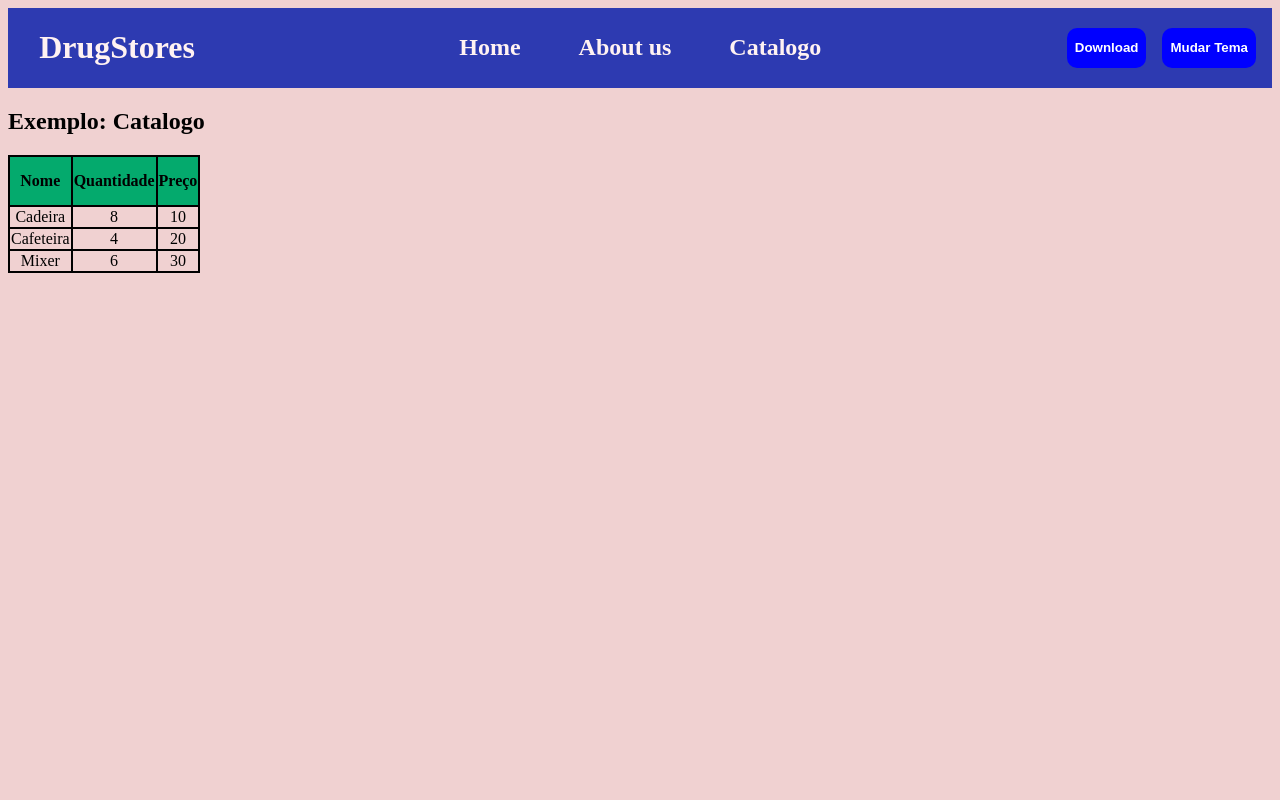
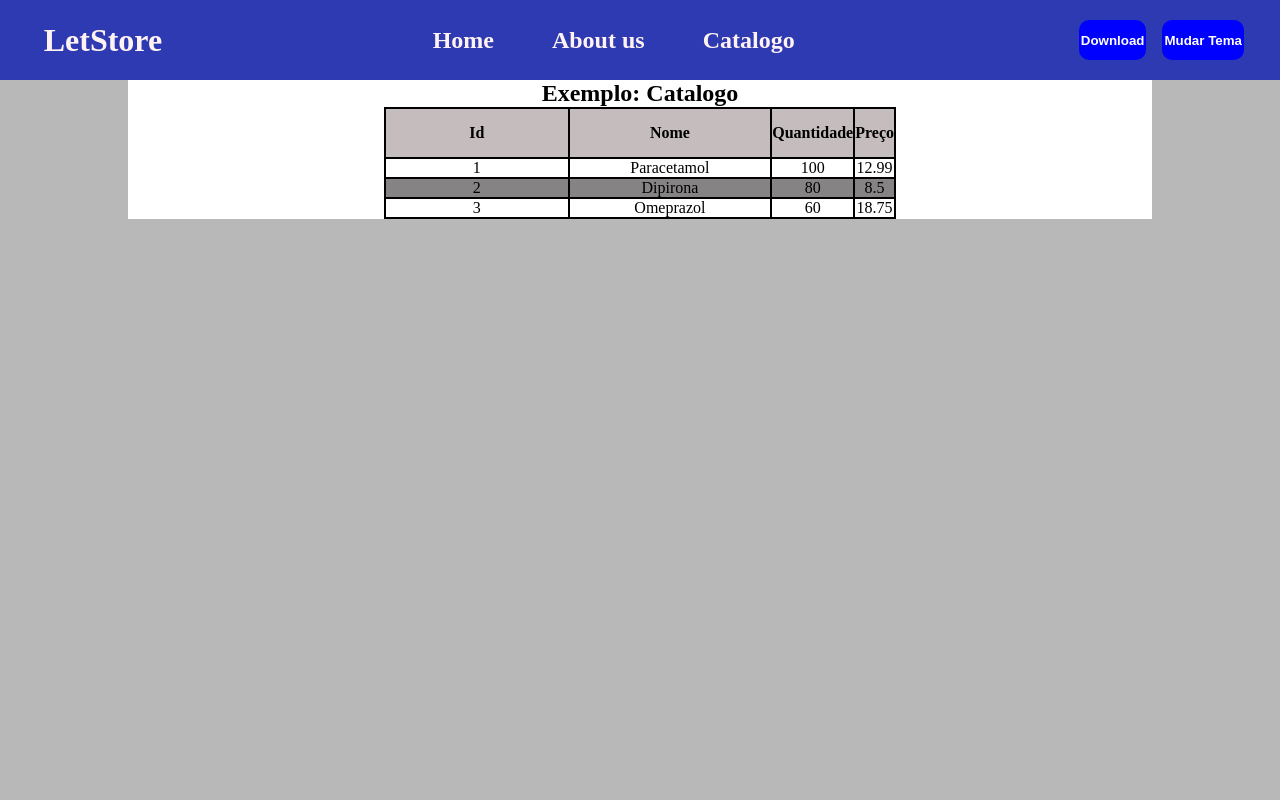
Before and after one commit to VerttB/TrabalhoEDII, a Flask app: page /catalogo in a window 1280 px wide. Run offline with Flask 3, Linux system fonts and the light colour scheme.

Commit message:
reset css

```diff
--- /dev/null
+++ b/arquivos/teste.json
@@ -0,0 +1,17 @@
+{
+    "1": {
+        "nome": "Paracetamol",
+        "quantidade": 100,
+        "preco": 12.99
+    },
+    "2": {
+        "nome": "Dipirona",
+        "quantidade": 80,
+        "preco": 8.50
+    },
+    "3": {
+        "nome": "Omeprazol",
+        "quantidade": 60,
+        "preco": 18.75
+    }
+}
--- a/arquivos/teste.txt
+++ /dev/null
@@ -1 +0,0 @@
-dwadawdawdawd
--- a/dicionario.py
+++ b/dicionario.py
@@ -1,4 +1,4 @@
-dict = {}
+import json
 
 def adicionarProduto():
     pass
@@ -8,7 +8,10 @@ def atualizarPesquisa():
     pass
 def modificarProduto():
     pass
-def criarArquivo():
+def atualizarArquivo():
     pass
 def lerArquivo():
-    pass
+    dados = {}
+    with open('arquivos/teste.json', 'r') as arquivo:
+        dados = json.load(arquivo)
+    return dados
--- a/main.py
+++ b/main.py
@@ -1,5 +1,6 @@
-from flask import Flask,url_for,render_template,send_file
+from flask import Flask,url_for,render_template,send_file,request
 import os
+import dicionario
 
 # inicializaçaõ
 
@@ -12,11 +13,12 @@ def principal():
 @app.route('/catalogo')
 def catalogo():
     titulo= "Catalogo"
-    catalogo = [
-        {"nome": "Cadeira", "quantidade": 8, "preco" : 10},
-        {"nome": "Cafeteira", "quantidade": 4, "preco" : 20},
-        {"nome": "Mixer", "quantidade": 6, "preco" : 30},
-    ]
+    catalogo = dicionario.lerArquivo()
+    print(f"Esse é o catalogo: {catalogo}")
+    #     {"nome": "Cadeira", "quantidade": 8, "preco" : 10},
+    #     {"nome": "Cafeteira", "quantidade": 4, "preco" : 20},
+    #     {"nome": "Mixer", "quantidade": 6, "preco" : 30},
+
     return render_template('catalogo.html', titulo = titulo, catalogo = catalogo)
 
 @app.route('/about')
@@ -28,6 +30,11 @@ def download():
     path = 'arquivos/teste.txt'
     return send_file(path, as_attachment=True)
 
+# @app.route('/lerTexto', methods=['POST'])
+# def lerTexto():
+#     texto = request.form['texto']
+#     return f"O texto digitado foi {texto}"
+
 # @app.route('/index')
 # def sobre3():
 #     return render_template('index.html')
@@ -37,5 +44,6 @@ def download():
 
 
 #execução
+print(f"Esse é o catalogo: {catalogo}")
 print("iae alysson")
 app.run(debug = True)
--- /dev/null
+++ b/static/styles/catalogo.css
@@ -0,0 +1,49 @@
+@import url("variaveis.css");
+
+
+.catalogo__catalogo{
+
+    display: grid;
+    justify-content: center;
+    align-items: center;
+    position: relative;
+    width: 100%;
+
+}
+
+.conteudo__catalogo__tabela{
+
+    background-color: rgb(255, 255, 255);
+    width: 80%;
+    margin-right: 10%;
+    margin-left: 10%;
+    display: flex;
+    flex-direction: column;
+    align-items: center;
+    position: absolute;
+
+}
+th{
+    background-color: rgb(197, 189, 189);
+    height: 50px;
+    width: 100px;
+    color: var(--cor-texto);
+}
+.table{
+    border-collapse: collapse;
+
+}
+
+th,td{
+    text-align: center;
+}
+tr:nth-child(even) {
+    background-color: #858383;
+}
+tr:hover{
+    background-color: rgb(209, 236, 245);
+}
+.table, thead, th,td{
+    border: 2px solid black;
+    width: 50%;
+}
--- a/static/styles/indexStyle.css
+++ b/static/styles/indexStyle.css
@@ -1,23 +1,5 @@
+@import url("variaveis.css");
 
-:root{
-    --cor-de-fundo: rgb(240, 209, 209);
-    --cor-barra: rgb(45, 58, 177);
-    --cor-texto-barra:rgb(255, 242, 242);
-    --cor-texto: black;
-    --cor-texto-hover: rgb(229, 224, 255);
-    --cor-titulo-barra: rgb(255, 242, 242);
-    --cor-titulo: black;
-}
-
-.mudar-tema{
-    --cor-de-fundo: rgb(34, 40, 49);
-    --cor-barra: rgb(49, 54, 63);
-    --cor-texto-barra: rgb(238, 238, 238);
-    --cor-texto: white;
-    --cor-texto-hover: rgb(118, 171, 174);
-    --cor-titulo-barra: rgb(238, 238, 238);
-    --cor-titulo: rgb(238, 238, 238);
-}
 
 
 body{
@@ -25,7 +7,7 @@ body{
 }
 
 .cabecalho{
-
+    padding: 20px;
     background-color: var(--cor-barra);
     /* border-radius: 12px; */
     align-self: center;
@@ -100,7 +82,7 @@ body{
 .conteudo__informacoes{
     display: flex;
     flex-direction: column;
-    gap: 12px;
+    gap: 3rem;
 
 }
 
@@ -128,31 +110,3 @@ body{
 .about{
     flex-direction: column;
 }
-
-.catalogo{
-    width: 100%;
-    margin-left: 0;
-    align-content: center;
-}
-th{
-    background-color: #04AA6D;
-    height: 50px;
-    width: 100px;
-    color: var(--cor-texto);
-}
-.table{
-    border-collapse: collapse;
-
-}
-
-th,td{
-    text-align: center;
-}
-
-tr:hover{
-    background-color: rgb(209, 236, 245);
-}
-.table, thead, th,td{
-    border: 2px solid black;
-    width: 50%;
-}
--- /dev/null
+++ b/static/styles/reset.css
@@ -0,0 +1,4 @@
+*{
+    padding: 0;
+    margin: 0;
+}
--- /dev/null
+++ b/static/styles/variaveis.css
@@ -0,0 +1,19 @@
+:root{
+    --cor-de-fundo: rgb(185, 184, 184);
+    --cor-barra: rgb(45, 58, 177);
+    --cor-texto-barra:rgb(255, 242, 242);
+    --cor-texto: black;
+    --cor-texto-hover: rgb(229, 224, 255);
+    --cor-titulo-barra: rgb(255, 242, 242);
+    --cor-titulo: black;
+}
+
+.mudar-tema{
+    --cor-de-fundo: rgb(34, 40, 49);
+    --cor-barra: rgb(49, 54, 63);
+    --cor-texto-barra: rgb(238, 238, 238);
+    --cor-texto: white;
+    --cor-texto-hover: rgb(118, 171, 174);
+    --cor-titulo-barra: rgb(238, 238, 238);
+    --cor-titulo: rgb(238, 238, 238);
+}
--- a/templates/about.html
+++ b/templates/about.html
@@ -2,7 +2,8 @@
 <head>
     <meta charset="UTF-8">
     <meta name="viewport" content="width=device-width, initial-scale=1.0">
-    <link rel="stylesheet" href="{{ url_for('static', filename='styles/indexStyle.css') }}">
+    <link rel="stylesheet" href="{{url_for('static', filename='styles/reset.css')}}">
+    <link rel="stylesheet" href="{{ url_for('static', filename='styles/indexStyle.css')}}">
     <title>Document</title>
 </head>
 <body>
--- a/templates/catalogo.html
+++ b/templates/catalogo.html
@@ -2,19 +2,23 @@
 <head>
     <meta charset="UTF-8">
     <meta name="viewport" content="width=device-width, initial-scale=1.0">
+    <link rel="stylesheet" href="{{url_for('static', filename='styles/reset.css')}}">
     <link rel="stylesheet" href="{{ url_for('static', filename='styles/indexStyle.css') }}">
+    <link rel="stylesheet" href="{{ url_for('static', filename='styles/catalogo.css')}}">
     <title>Document</title>
 </head>
+
 <body>
   {% extends "header.html" %}
 {%block content%}
     <main>
-        <section class="conteudo catalogo">
-            <div class="container text-center">
+        <section class="conteudo__catalogo">
+            <div class="conteudo__catalogo__tabela">
                 <h2> Exemplo:  {{ titulo}} </h2>
                 <table class="table table-bordered">
                   <thead>
                     <tr>
+                      <th>Id</th>
                       <th>Nome</th>
                       <th>Quantidade</th>
                       <th>Preço</th>
@@ -22,19 +26,18 @@
                     </tr>
                   </thead>
                   <tbody>
-                  {% for produto in catalogo%}
+                  {% for produto_id,produto_itens in catalogo.items() %}
                        <tr>
-                            <td>{{produto.nome}}</td>
-                            <td>{{produto.quantidade}}</td>
-                            <td>{{produto.preco}}
+                            <td>{{produto_id}}</td>
+                            <td>{{produto_itens['nome']}}</td>
+                            <td>{{produto_itens['quantidade']}}</td>
+                            <td>{{produto_itens['preco']}}
                        </tr>
                   {%endfor%}
 
                 </tbody>
                 </table>
               </div>
-
-
         </section>
     </main>
     <script>
--- a/templates/header.html
+++ b/templates/header.html
@@ -2,12 +2,13 @@
 <head>
     <meta charset="UTF-8">
     <meta name="viewport" content="width=device-width, initial-scale=1.0">
+    <link rel="stylesheet" href="{{url_for('static', filename='styles/reset.css')}}">
     <link rel="stylesheet" href="{{ url_for('static', filename='styles/indexStyle.css') }}">
     <title>Document</title>
 </head>
 <header class="cabecalho">
     <div class="cabecalho__empresa">
-        <h1 class="cabecalho__empresa__titulo">DrugStores</h1>
+        <h1 class="cabecalho__empresa__titulo">LetStore</h1>
 
     </div>
     <ul class="cabecalho__lista">
--- a/templates/index.html
+++ b/templates/index.html
@@ -2,7 +2,7 @@
 <head>
     <meta charset="UTF-8">
     <meta name="viewport" content="width=device-width, initial-scale=1.0">
-    <link rel="stylesheet" href="styles/indexStyle.css">
+    <link rel="stylesheet" href="{{url_for('static', filename='styles/reset.css')}}">
     <link rel="stylesheet" href="{{ url_for('static', filename='styles/indexStyle.css') }}">
     <title>Document</title>
 </head>
```
Also changed, not shown: funcoesSite.py (added).
